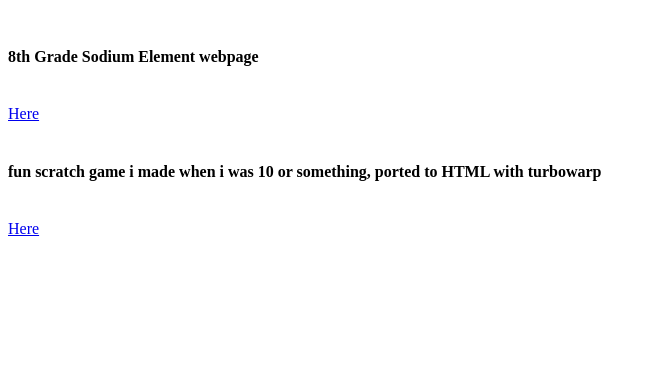
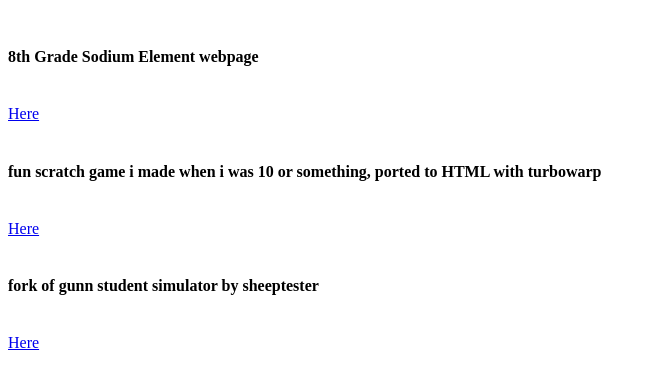
Before and after one commit to kp53562/kp53562.github.io, a plain HTML site: page index.html in a window 1280 px wide. Shown: the part 97-486 px from the top of the page, without its empty margins (0-656 px from the left). Drawn offline with Linux system fonts and the light colour scheme.

Commit message:
Update index.html

```diff
--- a/index.html
+++ b/index.html
@@ -19,5 +19,8 @@
   <br><br>
   <h4>fun scratch game i made when i was 10 or something, ported to HTML with turbowarp</h4><br>
   <a href="https://kp53562.github.io/thefunnygame1000">Here</a>
+  <br><br>
+  <h4>fork of gunn student simulator by sheeptester</h4><br>
+  <a href="https://kp53562.github.io/kp-s--mod__gunn-student-sim">Here</a>
 </body>
 </html>
```
